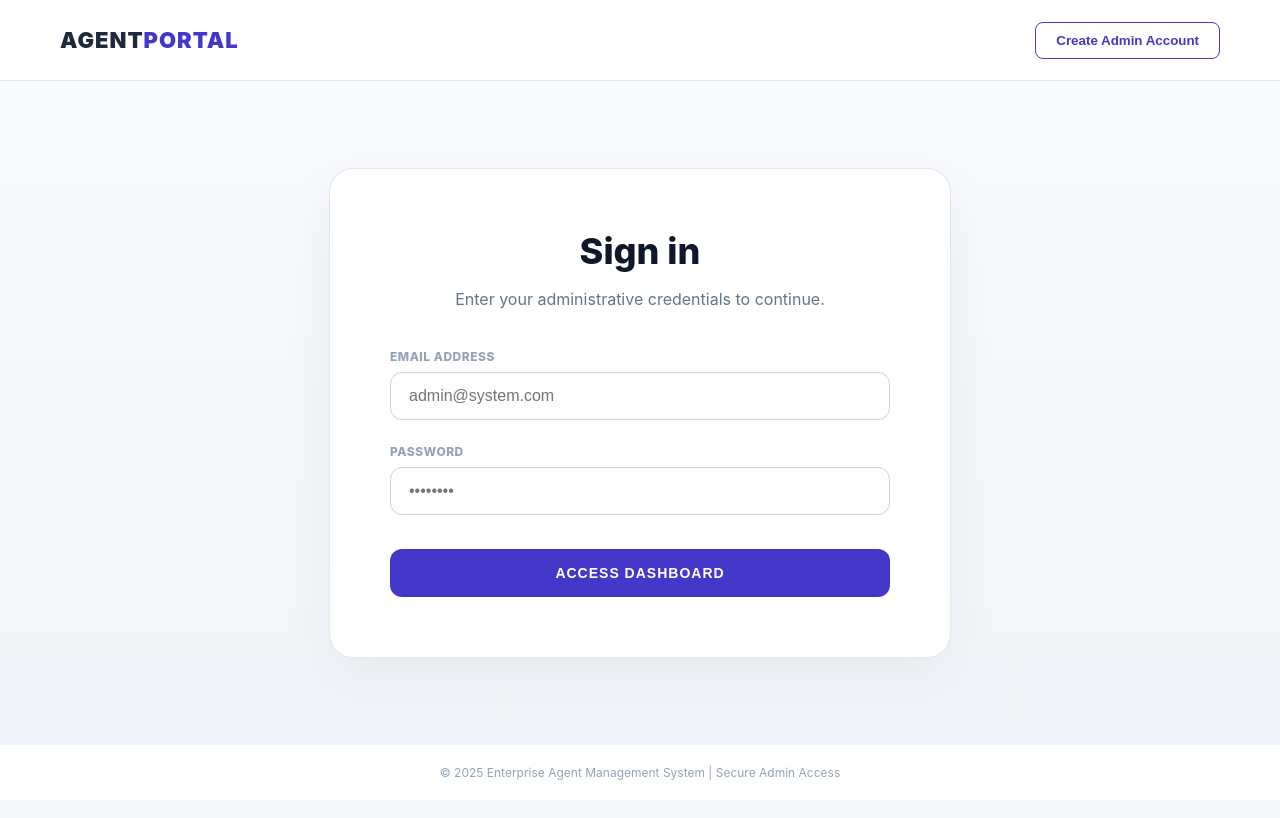
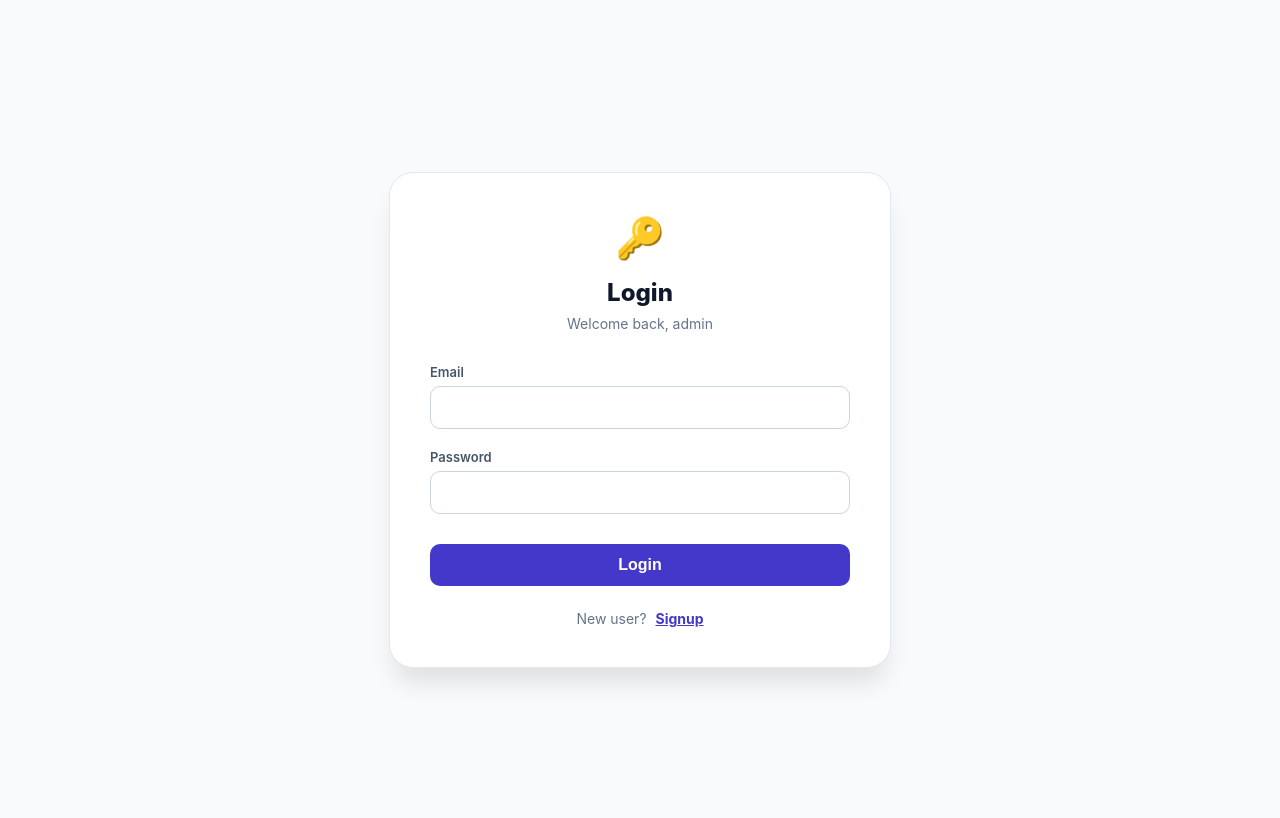
Before and after one commit to suspicious115478/4125, a React (Vite) app: page / in a window 1280 px wide. Shown: the top 818 px of the page. Built offline with nearby package versions, Linux system fonts and the light colour scheme.

Commit message:
Update Login.jsx

```diff
--- a/src/auth/Login.jsx
+++ b/src/auth/Login.jsx
@@ -1,25 +1,23 @@
 import { useState } from 'react';
 import { supabase } from '../lib/supabase';
 
-// Self-contained styles to prevent ReferenceErrors
-const winStyles = {
-  window: { height: '100vh', width: '100vw', display: 'flex', flexDirection: 'column', backgroundColor: '#ffffff', fontFamily: '"Inter", "Segoe UI", sans-serif', overflow: 'hidden' },
-  nav: { height: '80px', borderBottom: '1px solid #e2e8f0', display: 'flex', alignItems: 'center', justifyContent: 'space-between', padding: '0 60px', backgroundColor: '#fff' },
-  brand: { fontSize: '22px', fontWeight: '900', color: '#1e293b', letterSpacing: '1px' },
-  navBtn: { padding: '10px 20px', borderRadius: '8px', border: '1px solid #4338ca', color: '#4338ca', backgroundColor: 'transparent', fontWeight: '600', cursor: 'pointer', transition: 'all 0.2s' },
-  main: { flex: 1, display: 'flex', alignItems: 'center', justifyContent: 'center', background: 'linear-gradient(180deg, #f8fafc 0%, #f1f5f9 100%)' },
-  authBox: { width: '100%', maxWidth: '500px', padding: '60px', backgroundColor: '#fff', borderRadius: '24px', boxShadow: '0 20px 50px rgba(0,0,0,0.05)', border: '1px solid #e2e8f0' },
-  title: { fontSize: '36px', fontWeight: '800', color: '#0f172a', margin: '0 0 12px 0', textAlign: 'center' },
-  subtitle: { fontSize: '16px', color: '#64748b', textAlign: 'center', marginBottom: '40px' },
-  form: { display: 'flex', flexDirection: 'column', gap: '24px' },
-  field: { display: 'flex', flexDirection: 'column', gap: '8px' },
-  label: { fontSize: '12px', fontWeight: '800', color: '#94a3b8', letterSpacing: '0.5px', textAlign: 'left' },
-  input: { padding: '14px 18px', borderRadius: '12px', border: '1px solid #cbd5e1', fontSize: '16px', outline: 'none', transition: 'all 0.2s', backgroundColor: '#fdfdfd' },
-  submitBtn: { padding: '16px', backgroundColor: '#4338ca', color: '#fff', border: 'none', borderRadius: '12px', fontSize: '14px', fontWeight: '700', cursor: 'pointer', marginTop: '10px', letterSpacing: '1px' },
-  footer: { padding: '20px', textAlign: 'center', fontSize: '12px', color: '#94a3b8', borderTop: '1px solid #f1f5f9' }
+const authStyles = {
+  container: { display: 'flex', alignItems: 'center', justifyContent: 'center', minHeight: '100vh', backgroundColor: '#f8fafc', fontFamily: '"Inter", sans-serif', padding: '20px' },
+  card: { backgroundColor: '#ffffff', padding: '40px', borderRadius: '24px', boxShadow: '0 20px 25px -5px rgba(0, 0, 0, 0.1)', width: '100%', maxWidth: '420px', border: '1px solid #e2e8f0' },
+  header: { textAlign: 'center', marginBottom: '32px' },
+  logo: { fontSize: '40px', marginBottom: '16px' },
+  title: { margin: 0, fontSize: '24px', fontWeight: '800', color: '#0f172a' },
+  subtitle: { margin: '8px 0 0', fontSize: '14px', color: '#64748b' },
+  form: { display: 'flex', flexDirection: 'column', gap: '20px' },
+  inputGroup: { display: 'flex', flexDirection: 'column', gap: '6px' },
+  label: { fontSize: '13px', fontWeight: '600', color: '#475569', textAlign: 'left' },
+  input: { padding: '12px 16px', borderRadius: '10px', border: '1px solid #cbd5e1', fontSize: '15px', outline: 'none' },
+  button: { backgroundColor: '#4338ca', color: '#ffffff', padding: '12px', borderRadius: '10px', border: 'none', fontSize: '16px', fontWeight: '600', cursor: 'pointer', marginTop: '10px' },
+  footer: { marginTop: '24px', textAlign: 'center', fontSize: '14px', color: '#64748b' },
+  link: { color: '#4338ca', fontWeight: '700', cursor: 'pointer', textDecoration: 'underline', marginLeft: '5px' }
 };
 
-const Login = ({ onLogin, onShowSignup }) => {
+function Login({ onLogin, onShowSignup }) {
   const [email, setEmail] = useState('');
   const [password, setPassword] = useState('');
   const [loading, setLoading] = useState(false);
@@ -28,41 +26,35 @@ const Login = ({ onLogin, onShowSignup }) => {
     e.preventDefault();
     setLoading(true);
     const { data, error } = await supabase.auth.signInWithPassword({ email, password });
-    if (error) alert(error.message);
-    else onLogin(data.session);
+    if (error) { alert(error.message); setLoading(false); return; }
+    onLogin(data.session);
     setLoading(false);
   }
 
   return (
-    <div style={winStyles.window}>
-      <nav style={winStyles.nav}>
-        <div style={winStyles.brand}>AGENT<span style={{color:'#4338ca'}}>PORTAL</span></div>
-        <button onClick={onShowSignup} style={winStyles.navBtn}>Create Admin Account</button>
-      </nav>
-
-      <main style={winStyles.main}>
-        <div style={winStyles.authBox}>
-          <h1 style={winStyles.title}>Sign in</h1>
-          <p style={winStyles.subtitle}>Enter your administrative credentials to continue.</p>
-
-          <form onSubmit={handleLogin} style={winStyles.form}>
-            <div style={winStyles.field}>
-              <label style={winStyles.label}>EMAIL ADDRESS</label>
-              <input type="email" style={winStyles.input} value={email} onChange={e => setEmail(e.target.value)} required placeholder="admin@system.com" />
-            </div>
-            <div style={winStyles.field}>
-              <label style={winStyles.label}>PASSWORD</label>
-              <input type="password" style={winStyles.input} value={password} onChange={e => setPassword(e.target.value)} required placeholder="••••••••" />
-            </div>
-            <button type="submit" style={winStyles.submitBtn} disabled={loading}>
-              {loading ? 'AUTHENTICATING...' : 'ACCESS DASHBOARD'}
-            </button>
-          </form>
+    <div style={authStyles.container}>
+      <div style={authStyles.card}>
+        <div style={authStyles.header}>
+          <div style={authStyles.logo}>🔑</div>
+          <h2 style={authStyles.title}>Login</h2>
+          <p style={authStyles.subtitle}>Welcome back, admin</p>
         </div>
-      </main>
-      <footer style={winStyles.footer}>© 2025 Enterprise Agent Management System | Secure Admin Access</footer>
+        <form onSubmit={handleLogin} style={authStyles.form}>
+          <div style={authStyles.inputGroup}>
+            <label style={authStyles.label}>Email</label>
+            <input type="email" style={authStyles.input} value={email} onChange={e => setEmail(e.target.value)} required />
+          </div>
+          <div style={authStyles.inputGroup}>
+            <label style={authStyles.label}>Password</label>
+            <input type="password" style={authStyles.input} value={password} onChange={e => setPassword(e.target.value)} required />
+          </div>
+          <button type="submit" style={authStyles.button} disabled={loading}>{loading ? 'Logging in...' : 'Login'}</button>
+        </form>
+        <div style={authStyles.footer}>
+          New user? <span style={authStyles.link} onClick={onShowSignup}>Signup</span>
+        </div>
+      </div>
     </div>
   );
-};
-
+}
 export default Login;
```
